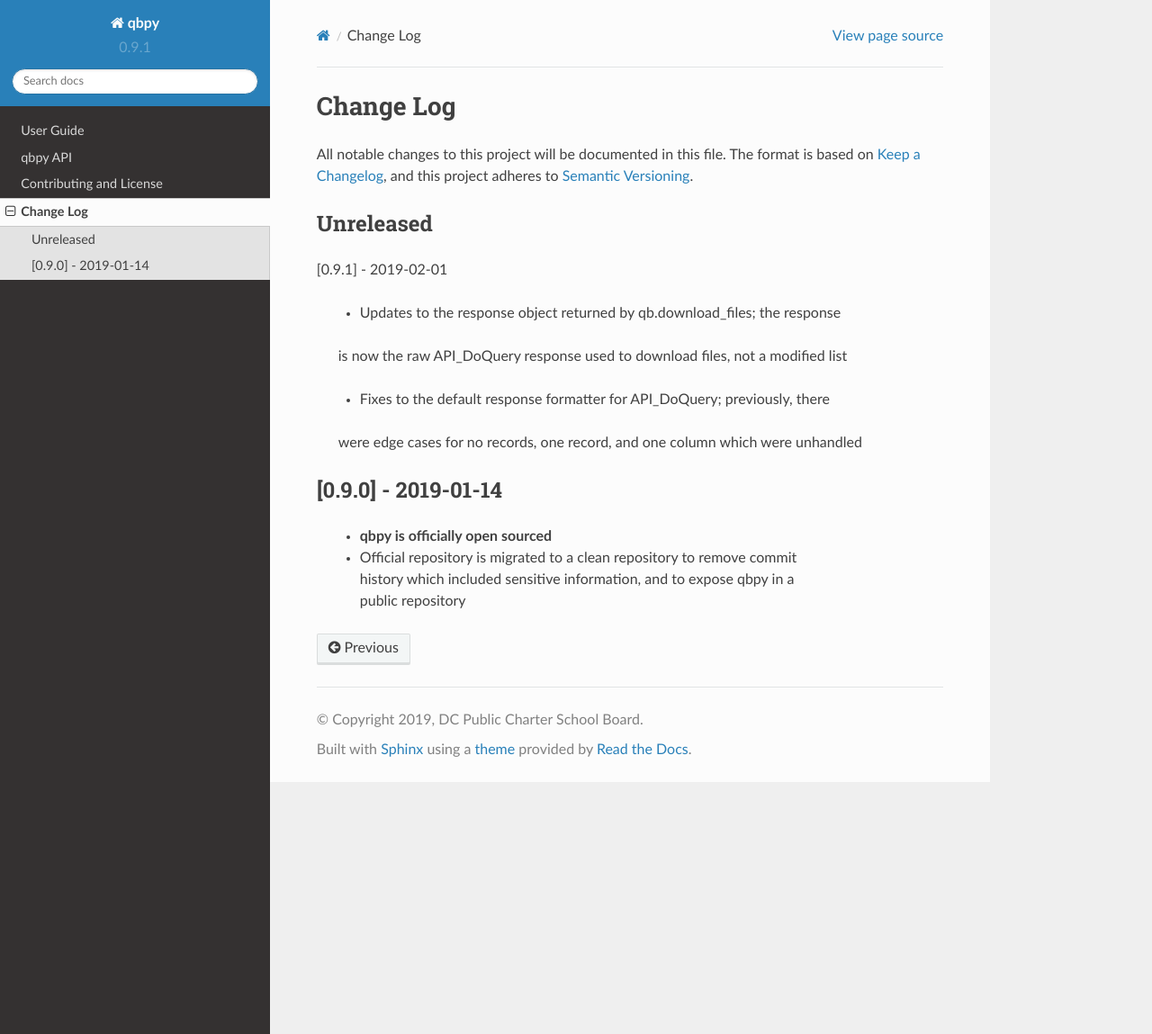
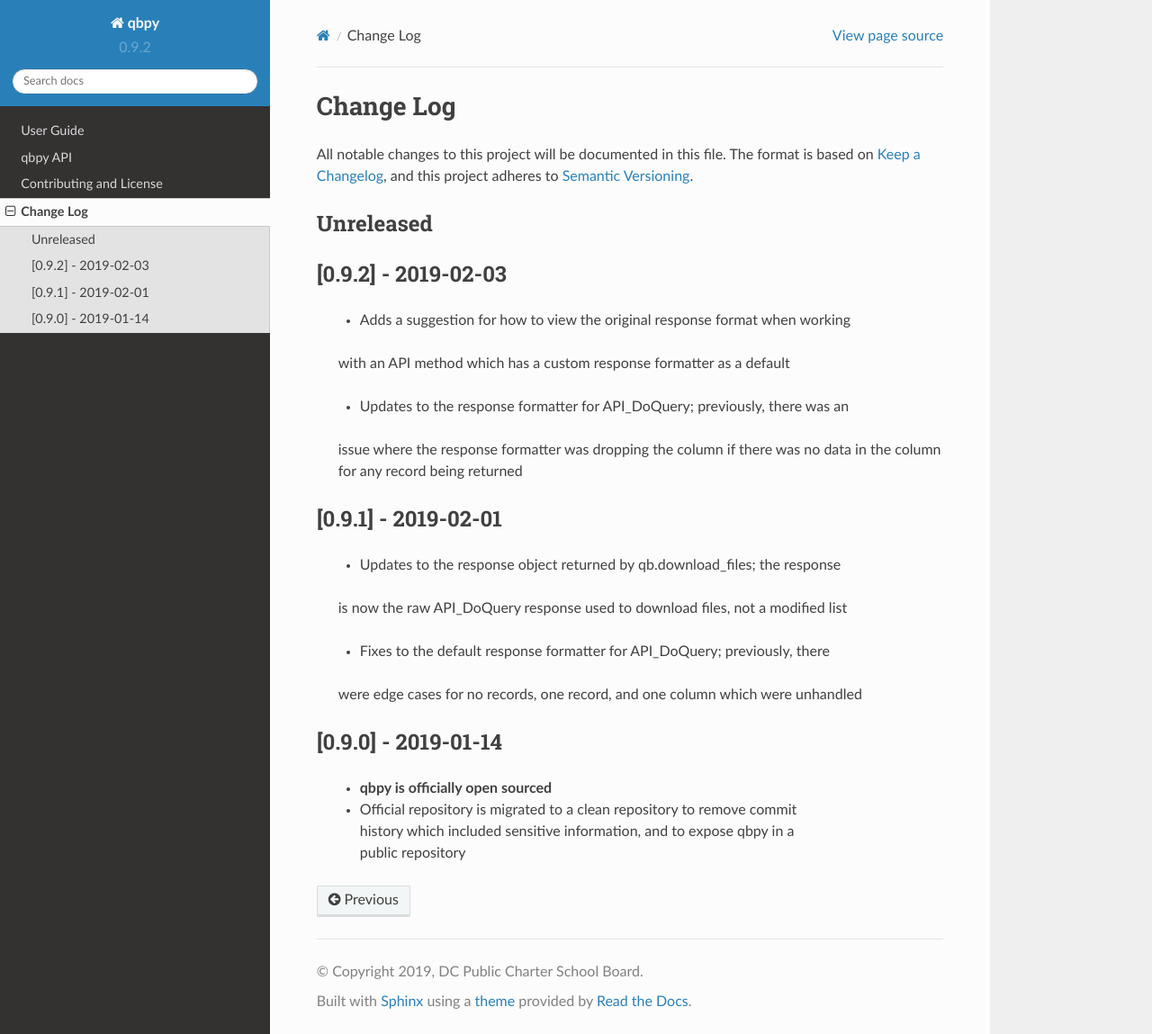
Before and after one commit to AdamBethke/qbpy, a Sphinx documentation site: the page built from docs/changelog.rst, in a window 1280 px wide and 1149 px high. Shown: the whole window at 90% size. Built offline with Sphinx 7.4.7 and the Read the Docs theme 2.0.0, drawn with Linux system fonts in a browser that asks for light colours.

Commit message:
Fix response_formatter for API_DoQuery; bump to v.0.9.2

```diff
--- a/CHANGELOG.rst
+++ b/CHANGELOG.rst
@@ -6,7 +6,19 @@
 ------------
 
 
+[0.9.2] - 2019-02-03
+--------------------
+
+  - Adds a suggestion for how to view the original response format when working
+  with an API method which has a custom response formatter as a default
+
+  - Updates to the response formatter for API_DoQuery; previously, there was an
+  issue where the response formatter was dropping the column if there was no data
+  in the column for any record being returned
+
+
 [0.9.1] - 2019-02-01
+--------------------
 
   - Updates to the response object returned by qb.download_files; the response
   is now the raw API_DoQuery response used to download files, not a modified
--- a/qbpy/__init__.py
+++ b/qbpy/__init__.py
@@ -1,4 +1,4 @@
 """Package level imports"""
 
-__version__ = '0.9.1'
+__version__ = '0.9.2'
 from qbpy.quickbase import QuickBase
--- a/setup.py
+++ b/setup.py
@@ -2,7 +2,7 @@
 
 setup(
     name='qbpy',
-    version='0.9.1',
+    version='0.9.2',
     description='Python Quick Base API Wrapper',
     long_description='',
     url='https://gitlab.com/abethke/qbpy.git',
```
Also changed, not shown: docs/user_guide.rst (+9 -0 lines), 1 other file.
